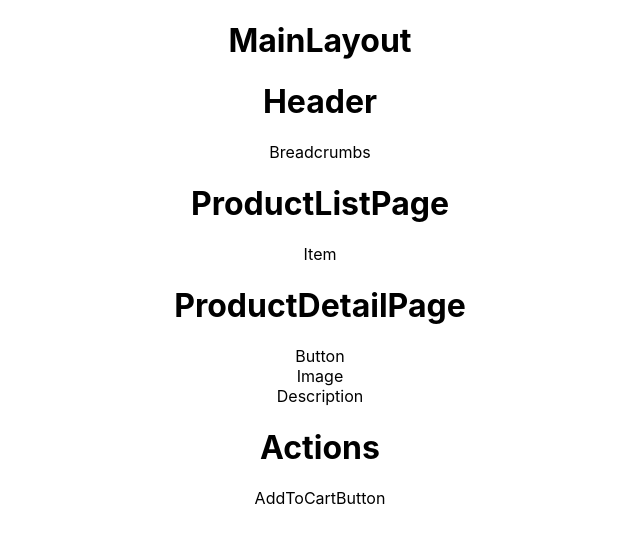
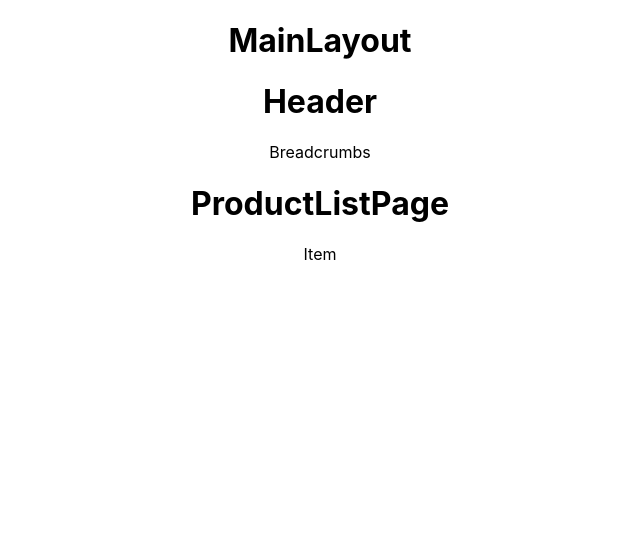
Before and after one commit to Pablo2e/phone-store-iz, a React (Create React App) app: page / in a window 1280 px wide. Shown: the top 544 px of the page, without its empty margins (320-960 px from the left). Built offline with nearby package versions, Linux system fonts and the light colour scheme.

Commit message:
feat: created routing setup

```diff
--- a/package.json
+++ b/package.json
@@ -7,6 +7,7 @@
     "react": "^18.2.0",
     "react-autocomplete-hint": "^1.3.0",
     "react-dom": "^18.2.0",
+    "react-router-dom": "^6.4.0",
     "react-scripts": "5.0.1",
     "web-vitals": "^2.1.4"
   },
--- a/src/index.js
+++ b/src/index.js
@@ -1,17 +1,21 @@
 import React from 'react';
 import ReactDOM from 'react-dom/client';
+import {BrowserRouter , Routes, Route} from 'react-router-dom'
 import './index.css';
 import App from './App';
-import reportWebVitals from './reportWebVitals';
+import { ProductListPage } from './infrastructure/pages/ProductListPage';
+import { ProductDetailPage } from './infrastructure/pages/ProductDetailPage';
 
 const root = ReactDOM.createRoot(document.getElementById('root'));
 root.render(
   <React.StrictMode>
-    <App />
+    <BrowserRouter >
+      <Routes>
+        <Route path="/" element={<App />}>
+          <Route index element={<ProductListPage />} />
+          <Route path="/:id" element={<ProductDetailPage />} />
+        </Route>
+      </Routes>
+    </BrowserRouter >
   </React.StrictMode>
 );
-
-// If you want to start measuring performance in your app, pass a function
-// to log results (for example: reportWebVitals(console.log))
-// or send to an analytics endpoint. Learn more: https://bit.ly/CRA-vitals
-reportWebVitals();
--- a/src/infrastructure/layout/MainLayout.js
+++ b/src/infrastructure/layout/MainLayout.js
@@ -1,15 +1,13 @@
 import React from 'react'
+import { Outlet } from 'react-router'
 import { Header } from '../components/Header'
-import { ProductListPage } from '../pages/ProductListPage'
-import { ProductDetailPage } from '../pages/ProductDetailPage'
 
 export const MainLayout = () => {
   return (
     <div>
         <h1>MainLayout</h1>
         <Header />
-        <ProductListPage />
-        <ProductDetailPage />
+        <Outlet />
     </div>
   )
 }
```
Also changed, not shown: 2 other files (tests, documents, lock files or other folders).
